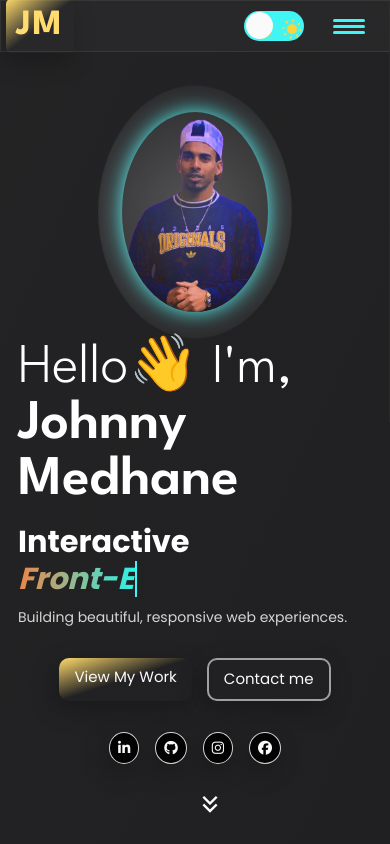
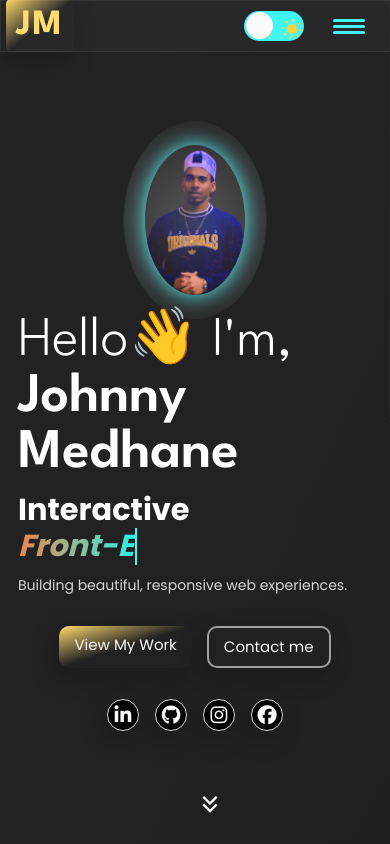
Before and after one commit to Johnnymedhane/my-portfolio, a React (Create React App) app: page / in a window 390 px wide. Shown: the top 844 px of the page. Built offline with nearby package versions, Linux system fonts and the light colour scheme.

Commit message:
added style for social media

```diff
--- a/src/index.css
+++ b/src/index.css
@@ -631,7 +631,8 @@ animation: typing 2.5s steps(15)  infinite alternate;
 
 }
 .hero-image{
-height: 450px;
+height: 400px;
+aspect-ratio: 2/3;
 max-height: 450px;
 position: relative;
 animation: image 1s linear;
@@ -714,7 +715,8 @@ gap:1rem;
   display: flex;
   justify-content: center;
   align-items: center;
-  padding: 8px;
+  width: 35px;
+  height: 35px;
    background: var(--bg);
    border-radius: 50%;
    position: relative;
@@ -1628,8 +1630,8 @@ textarea.form-input::-webkit-resizer { display: none; }
   /* home */
 
   .hero-container{
-    margin-top:1.3rem;
-   gap: 2rem;
+    margin-top:2rem;
+   gap: 1.3rem;
    flex-direction: column;
   }
   .hero-image{
@@ -1666,8 +1668,12 @@ textarea.form-input::-webkit-resizer { display: none; }
   .indicator .material-symbols-outlined{
     font-size: 30px;
   }
-
-
+  /* .media{
+    font-size: var(--fs-5);
+    width: 32px;
+    height: 32px;
+  }
+   */
 
   /* main */
   main {
@@ -1772,11 +1778,13 @@ textarea.form-input::-webkit-resizer { display: none; }
  .hero-container{
     margin-top: 1rem;
    flex-direction: column;
-   gap: 1.8rem;
+   gap: 1.2rem;
    padding: 10px;
 
   }
-
+  .hero-image{
+    max-height: 150px;
+  }
 
   .hero-image::before{
     inset: -15px;
@@ -1785,7 +1793,7 @@ textarea.form-input::-webkit-resizer { display: none; }
     inset: -10px;
   }
  .hero-content h1{
-  margin-bottom: 15px;
+  margin-bottom: 10px;
 
  }
  .hero-content h2{
@@ -1813,7 +1821,9 @@ textarea.form-input::-webkit-resizer { display: none; }
 
 
  .media{
-    font-size: var(--fs-6);
+    font-size: var(--fs-5);
+    width: 32px;
+    height: 32px;
 
  }
 
@@ -1920,7 +1930,32 @@ textarea.form-input::-webkit-resizer { display: none; }
 
   }
 
-
+/* .media{
+  font-size: var(--fs-4);
+  width: 50px;
+  height: 50px;
+} */
+
+  /**
+   * RESET
+   */
+
+  body::-webkit-scrollbar { width: 10px; }
+
+  body::-webkit-scrollbar-track { background: var(--black-1); }
+
+  body::-webkit-scrollbar-thumb {
+    border: 5px solid var(--black-1);
+    background: hsla(0, 0%, 100%, 0.1);
+    border-radius: 20px;
+    box-shadow: inset 1px 1px 0 hsla(0, 0%, 100%, 0.11),
+                inset -1px -1px 0 hsla(0, 0%, 100%, 0.11);
+  }
+
+  body::-webkit-scrollbar-thumb:hover { background: hsla(0, 0%, 100%, 0.15); }
+
+  body::-webkit-scrollbar-button { height: 60px;
+}
 
   /**
    * REUSED STYLE
--- a/src/myStory.css
+++ b/src/myStory.css
@@ -46,7 +46,7 @@
   line-height: 1.6;
    background: var(--white);
   color: var(--primary-color);
-    font-family: 'Poppins';
+ font-family: 'Poppins';
 
 
 
@@ -94,7 +94,7 @@ grid-template-columns: 1fr 1fr;
 grid-gap: 2rem;
 margin: 20px auto 20px;
 line-height: 1.2;
-padding: 20px;
+padding: 10px;
 background: var(--bg1);
 font-family:'Roboto' ;
 color:var(--secondary-color);
```
